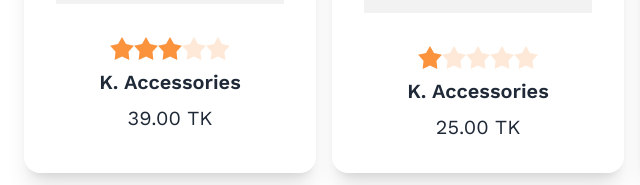
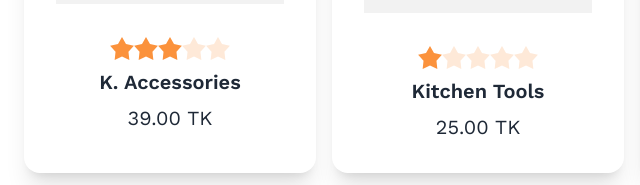
Before and after one commit to fai-sas/summer-sale, a plain HTML site: page index.html in a window 1280 px wide. Shown: the part 955-1140 px from the top of the page, 8-648 px from the left. Drawn offline with nearby package versions, Linux system fonts and the light colour scheme.

Commit message:
minor fixes

```diff
--- a/index.html
+++ b/index.html
@@ -133,7 +133,7 @@
                     class="bg-orange-400 mask mask-star-2"
                   />
                 </div>
-                <h2 class="text-xl card-title">K. Accessories</h2>
+                <h2 class="text-xl card-title">Kitchen Tools</h2>
                 <p class="text-xl"><span id="product-price">25.00</span> TK</p>
               </div>
             </div>
```
